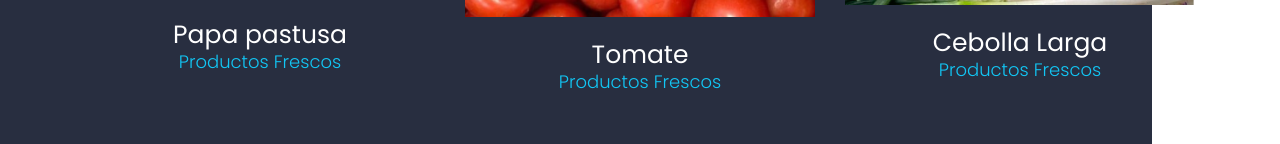
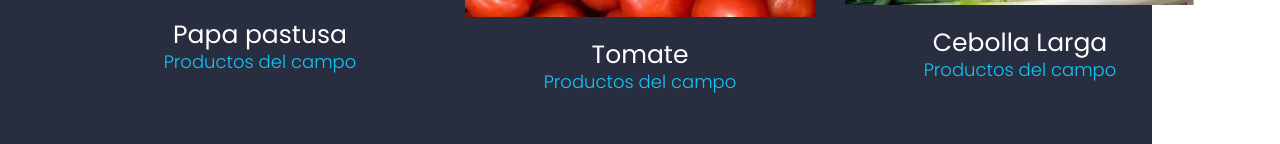
Before and after one commit to jotellop/AGROAPP, a plain HTML site: page AGROAPP/index.html in a window 1280 px wide. Shown: the part 1977-2121 px from the top of the page. Drawn offline with Linux system fonts and the light colour scheme.

Commit message:
descripcion de producto

```diff
--- a/AGROAPP/index.html
+++ b/AGROAPP/index.html
@@ -129,7 +129,7 @@
                     <img class="img-responsive" src="images/PAPA.jpg" alt="#" />
                 </div>
                 <div class="full text_align_center">
-                    <h3 class="white_font">Papa pastusa<br><strong class="theme_blue">Productos Frescos</strong></h3>
+                    <h3 class="white_font">Papa pastusa<br><strong class="theme_blue">Productos del campo</strong></h3>
                 </div>
             </div>
         <div class="col-md-4 margin_top_30">
@@ -137,7 +137,7 @@
                         <img class="img-responsive" src="images/TOMATEJ.jpg" alt="#" />
                     </div>
                     <div class="full text_align_center">
-                        <h3 class="white_font">Tomate<br><strong class="theme_blue">Productos Frescos</strong></h3>
+                        <h3 class="white_font">Tomate<br><strong class="theme_blue">Productos del campo</strong></h3>
                     </div>
         </div>
             <div class="col-md-4 margin_top_30">
@@ -145,7 +145,7 @@
                         <img class="img-responsive" src="images/CEBOLLA.jpg" alt="#" />
                     </div>
                     <div class="full text_align_center">
-                        <h3 class="white_font">Cebolla Larga<br><strong class="theme_blue">Productos Frescos</strong></h3>
+                        <h3 class="white_font">Cebolla Larga<br><strong class="theme_blue">Productos del campo</strong></h3>
                     </div>
                 </div>
             </div>
```
